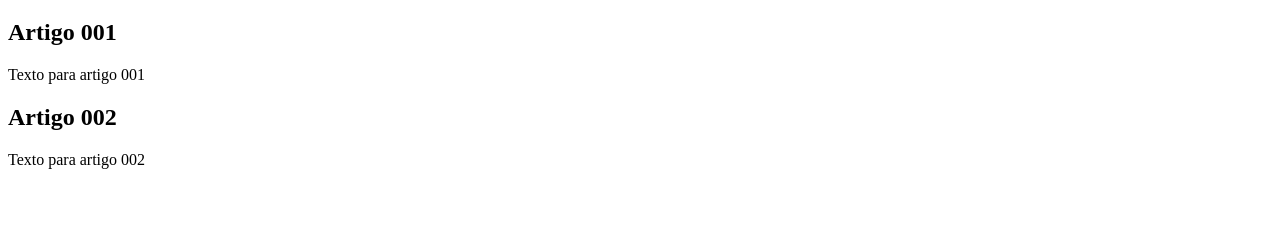
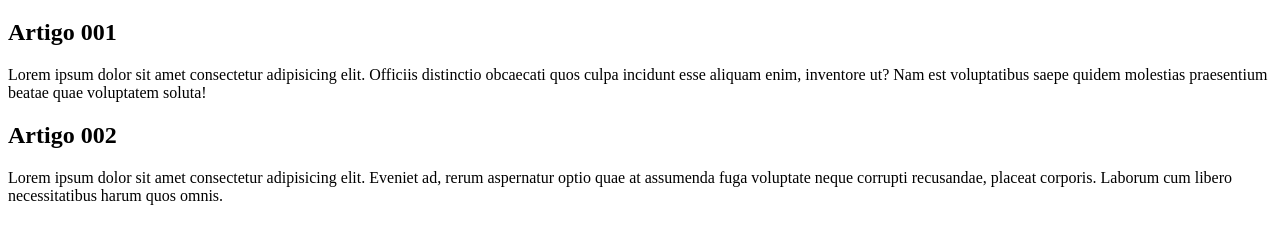
Before and after one commit to Niccioli/projeto-site, a plain HTML site: page index.html in a window 1280 px wide. Shown: the part 61-300 px from the top of the page. Drawn offline with Linux system fonts and the light colour scheme.

Commit message:
comecei a escrever o conteúdo

```diff
--- a/index.html
+++ b/index.html
@@ -3,7 +3,7 @@
 <head>
     <meta charset="UTF-8">
     <meta name="viewport" content="width=device-width, initial-scale=1.0">
-    <title>Título do Site</title>
+    <title>Cursos Grátis</title>
 </head>
 <body>
     <header>
@@ -11,11 +11,11 @@
     </header>
     <article>
         <h2>Artigo 001</h2>
-        <p>Texto para artigo 001</p>
+        <p>Lorem ipsum dolor sit amet consectetur adipisicing elit. Officiis distinctio obcaecati quos culpa incidunt esse aliquam enim, inventore ut? Nam est voluptatibus saepe quidem molestias praesentium beatae quae voluptatem soluta!</p>
     </article>
     <article>
         <h2>Artigo 002</h2>
-        <p>Texto para artigo 002</p>
+        <p>Lorem ipsum dolor sit amet consectetur adipisicing elit. Eveniet ad, rerum aspernatur optio quae at assumenda fuga voluptate neque corrupti recusandae, placeat corporis. Laborum cum libero necessitatibus harum quos omnis.</p>
     </article>
 
 </body>
```
